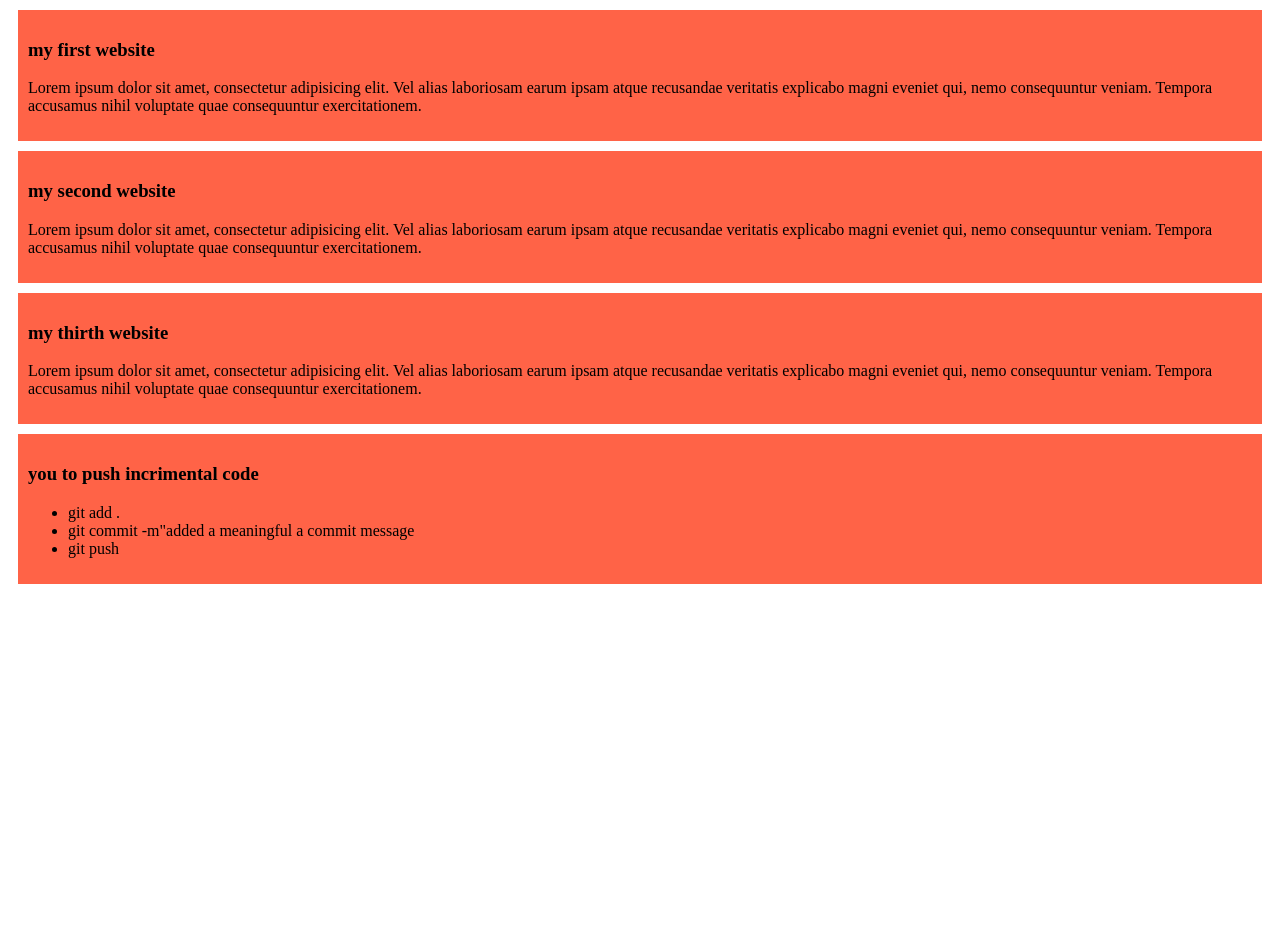
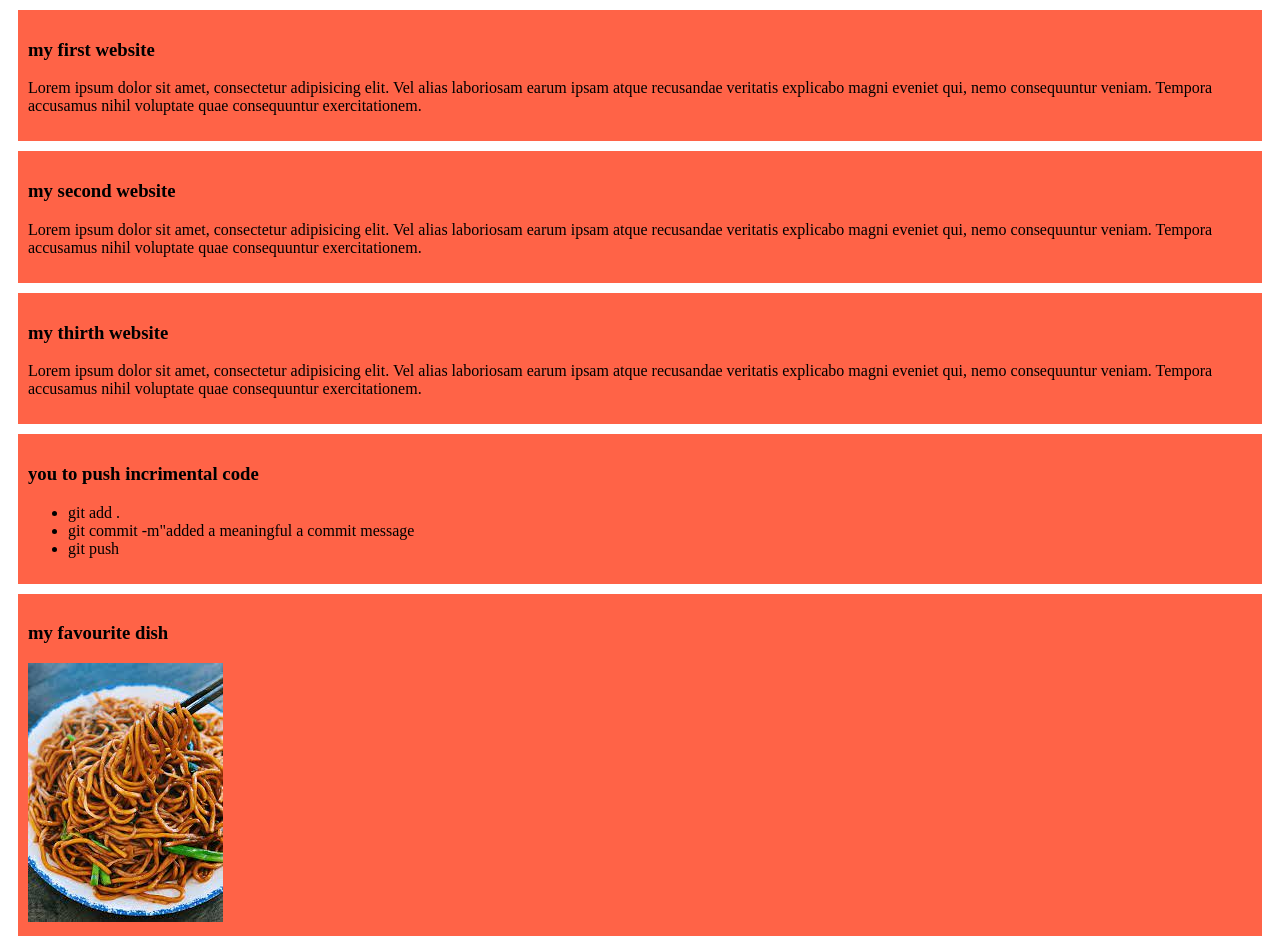
Before and after one commit to developershantu/my-simple-website, a plain HTML site: page index.html in a window 1280 px wide. Before the commit the page ends 800 px from the top, so only its background shows below. Drawn offline with Linux system fonts and the light colour scheme.

Commit message:
added my my fvt dish pic

```diff
--- a/index.html
+++ b/index.html
@@ -27,5 +27,9 @@
             <li>git push</li>
         </ul>
     </div>
+    <div>
+        <h3>my favourite dish</h3>
+        <img src="image/nudlus.jpg" alt="">
+    </div>
 </body>
 </html>
```
Also changed, not shown: image/baking-8460297.png (added), image/nudlus.jpg (added).
